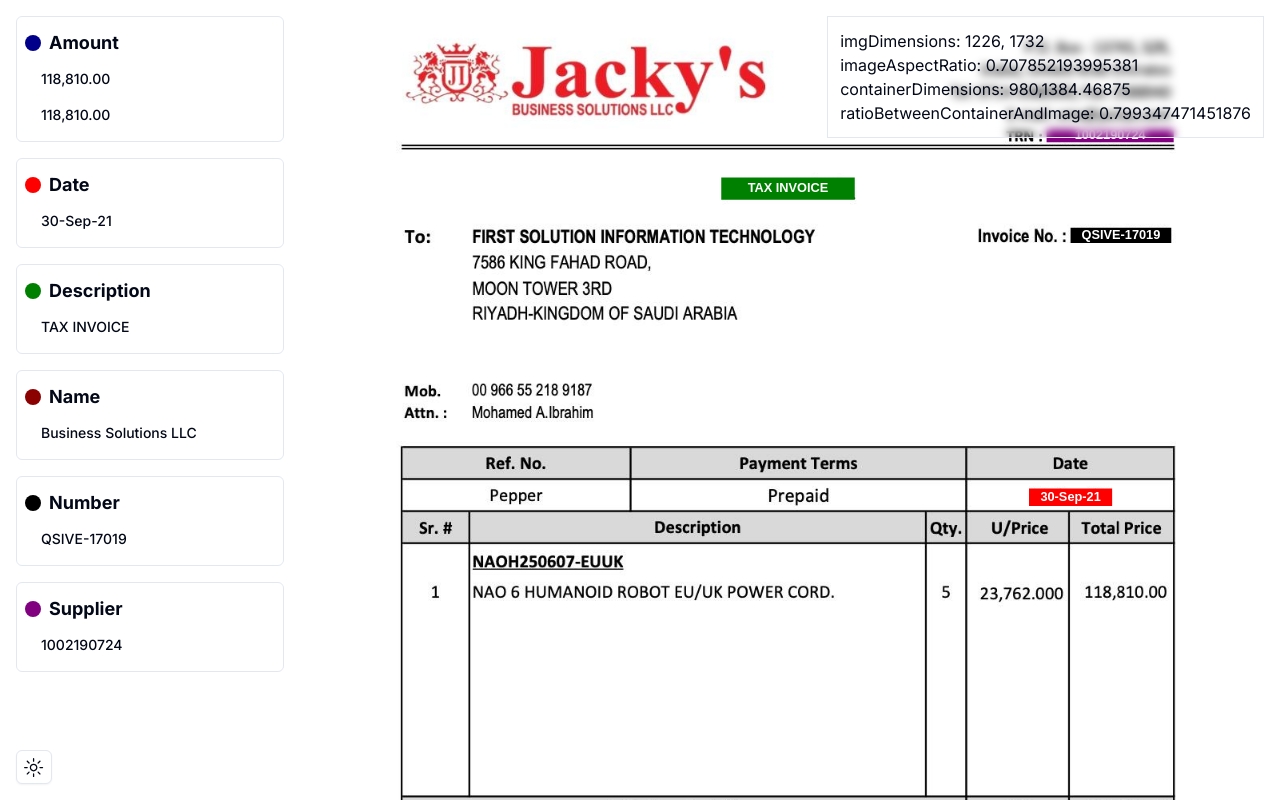
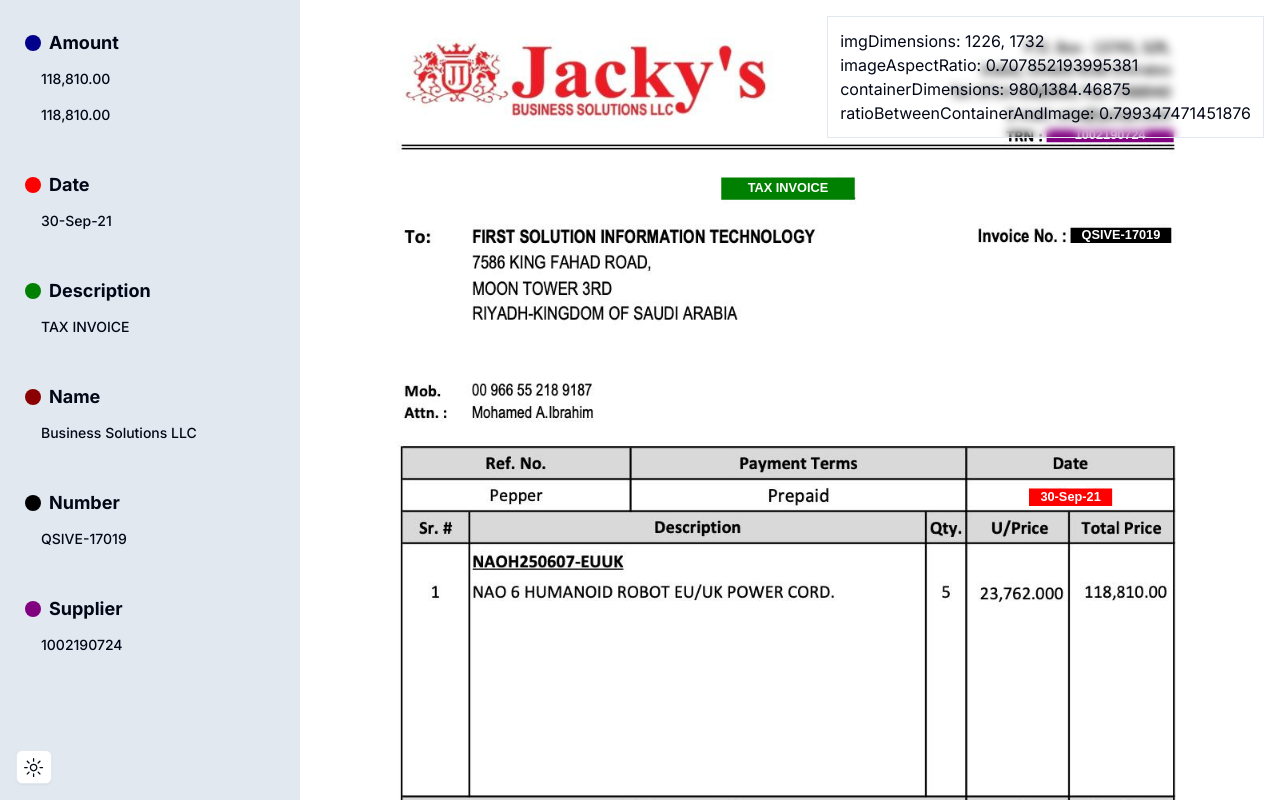
Before and after one commit to Mhmod-Hsn/p-assessment, a Next.js app: page / in a window 1280 px wide. Built offline with nearby package versions, Linux system fonts and the light colour scheme.

Commit message:
fix sidebar in light mode

```diff
--- a/src/components/Sidebar.tsx
+++ b/src/components/Sidebar.tsx
@@ -63,7 +63,7 @@
 
 	// Function to render content of the sidebar
 	const renderSidebarContent = () => (
-		<div className='min-w-[300px] h-full p-4 dark:bg-slate-700 flex flex-col justify-between gap-4'>
+		<div className='min-w-[300px] h-full p-4 bg-slate-200 dark:bg-slate-700 flex flex-col justify-between gap-4'>
 			<ScrollArea className='h-full'>{renderBoxesList()}</ScrollArea>
 			<ModeToggle />
 		</div>
```
